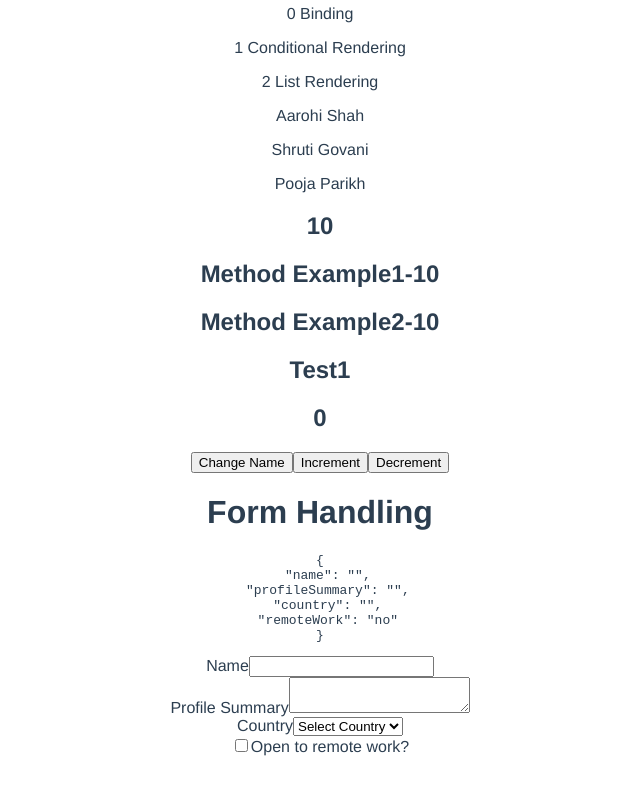
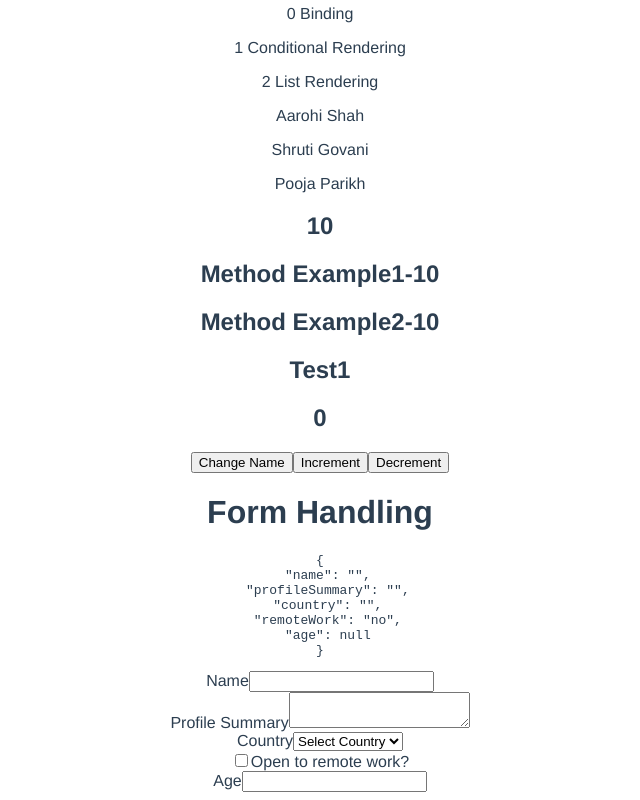
Before and after one commit to AarohiCitrusbug/vuejs, a Vue app: page / in a window 1280 px wide. Shown: the part 300-1100 px from the top of the page, without its empty margins (320-960 px from the left). Before the commit the page ends 1064 px from the top, so only its background shows below. Built offline with nearby package versions, Linux system fonts and the light colour scheme.

Commit message:
Modifiers

```diff
--- a/src/FromHandling.vue
+++ b/src/FromHandling.vue
@@ -6,7 +6,7 @@
     </div>
     <div>
       <label for="name">Name</label>
-      <input type="text" id="name" v-model="formValues.name" />
+      <input type="text" id="name" v-model.trim="formValues.name" />
     </div>
     <div>
       <label for="name">Profile Summary</label>
@@ -34,6 +34,10 @@
       />
       <label for="remoteWork">Open to remote work?</label>
     </div>
+    <div>
+      <label for="name">Age</label>
+      <input type="number" id="age" v-model.trim="formValues.age" />
+    </div>
   </form>
 </template>
 <script>
@@ -46,6 +50,7 @@
         profileSummary: "",
         country: "",
         remoteWork: "no",
+        age: null,
       },
     };
   },
```
